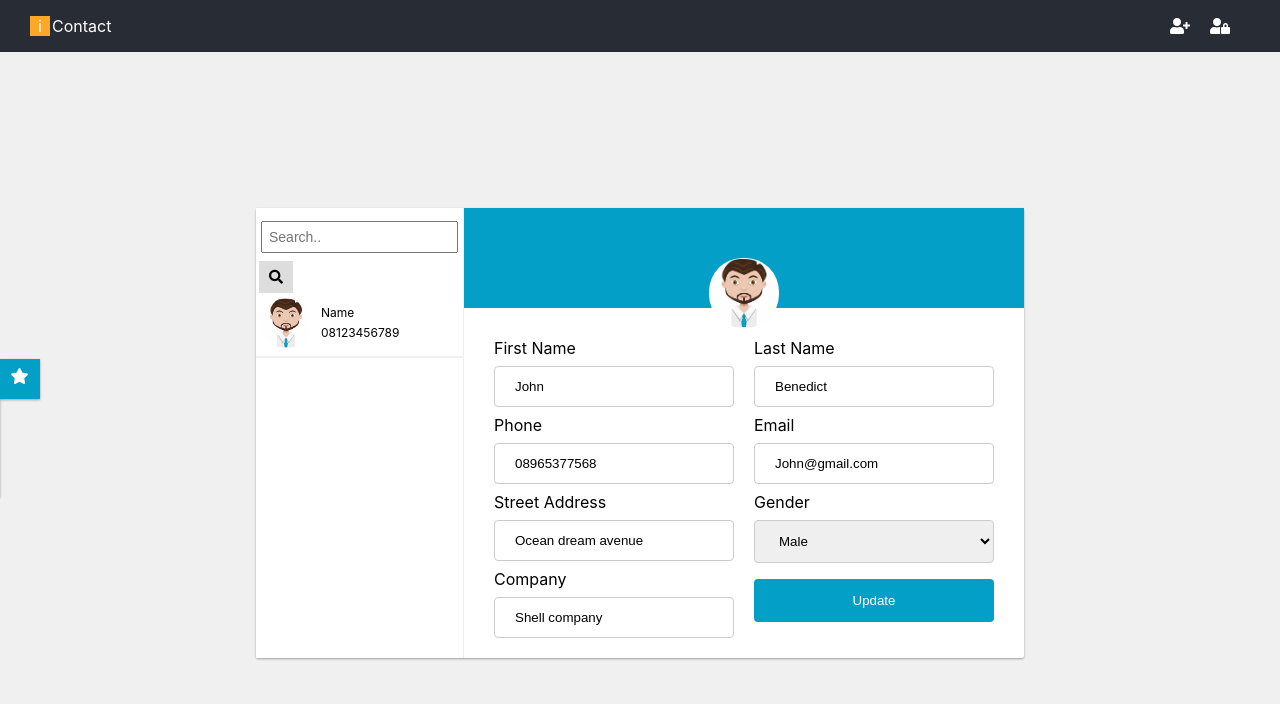
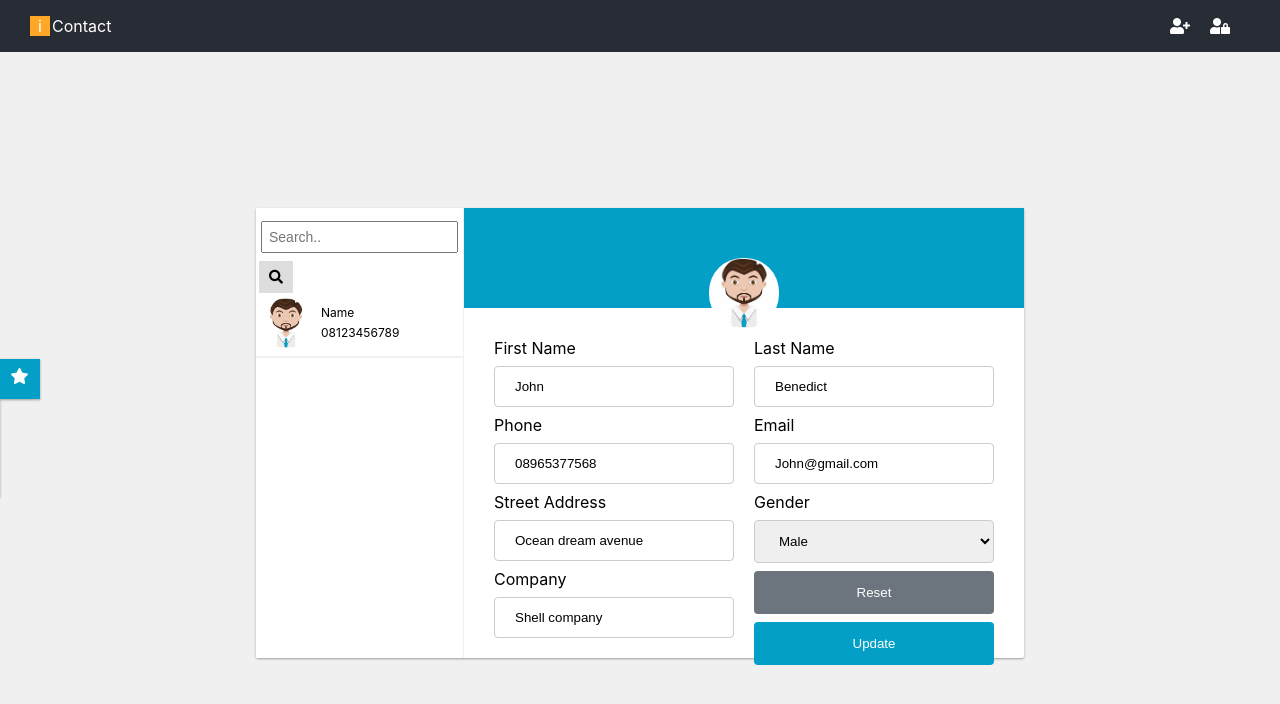
Before and after one commit to mquadrant/contact-rest-api, a React (Create React App) app in the folder client/: page / in a window 1280 px wide. Shown: the top 704 px of the page. Built offline with nearby package versions, Linux system fonts and the light colour scheme.

Commit message:
added reset button

```diff
--- a/client/src/components/main/ContactEdit.js
+++ b/client/src/components/main/ContactEdit.js
@@ -14,6 +14,7 @@ const ContactView = styled.div`
         border: 1px solid #ccc;
         border-radius: 4px;
         box-sizing: border-box;
+        outline: none;
     }
 
     input[type="submit"] {
@@ -26,9 +27,21 @@ const ContactView = styled.div`
         border-radius: 4px;
         cursor: pointer;
     }
+    input[type="reset"] {
+        width: 100%;
+        background-color: #6c757d;
+        color: white;
+        padding: 14px 20px;
+        border: none;
+        border-radius: 4px;
+        cursor: pointer;
+    }
 
     input[type="submit"]:hover {
         background-color: #0391c7;
+    }
+    input[type="reset"]:hover {
+        background-color: #6c7f7d;
     }
 `;
 
@@ -93,6 +106,7 @@ export default function ContactEdit() {
                             </option>
                             <option value="Female">Female</option>
                         </select>
+                        <input type="reset" value="Reset" />
                         <input type="submit" value="Update" />
                     </div>
                 </FlexContainer>
```
